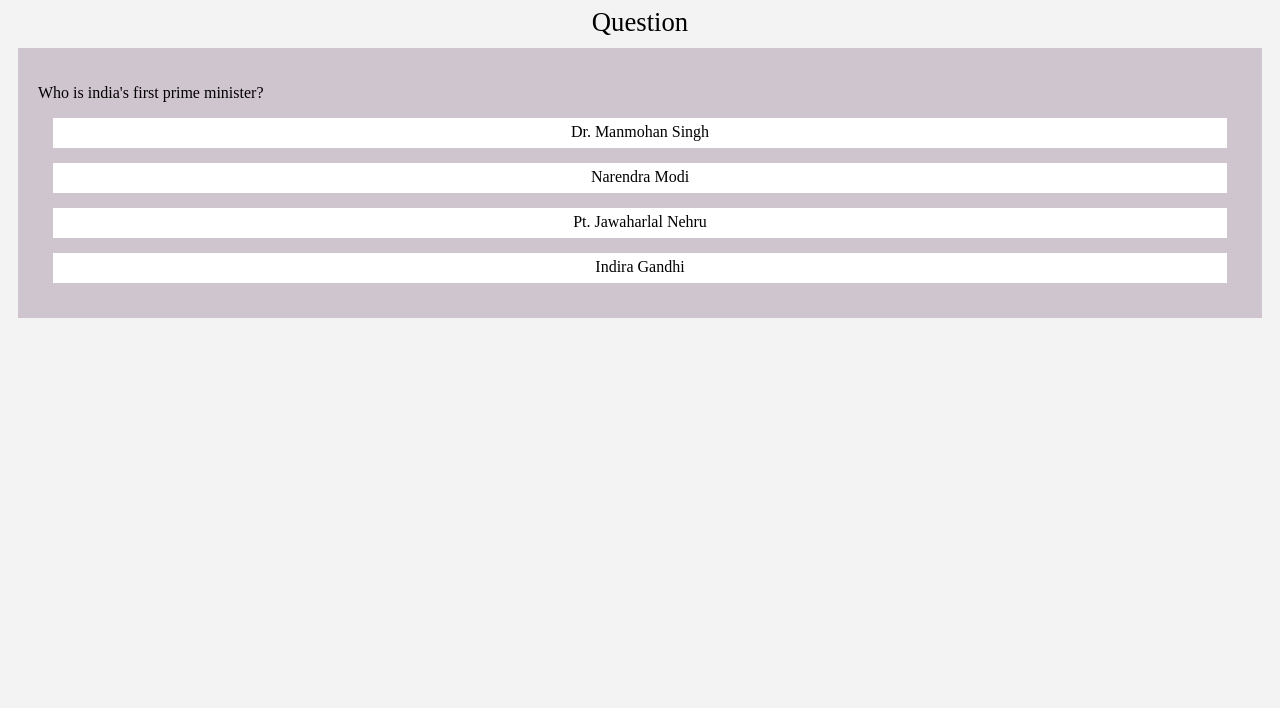
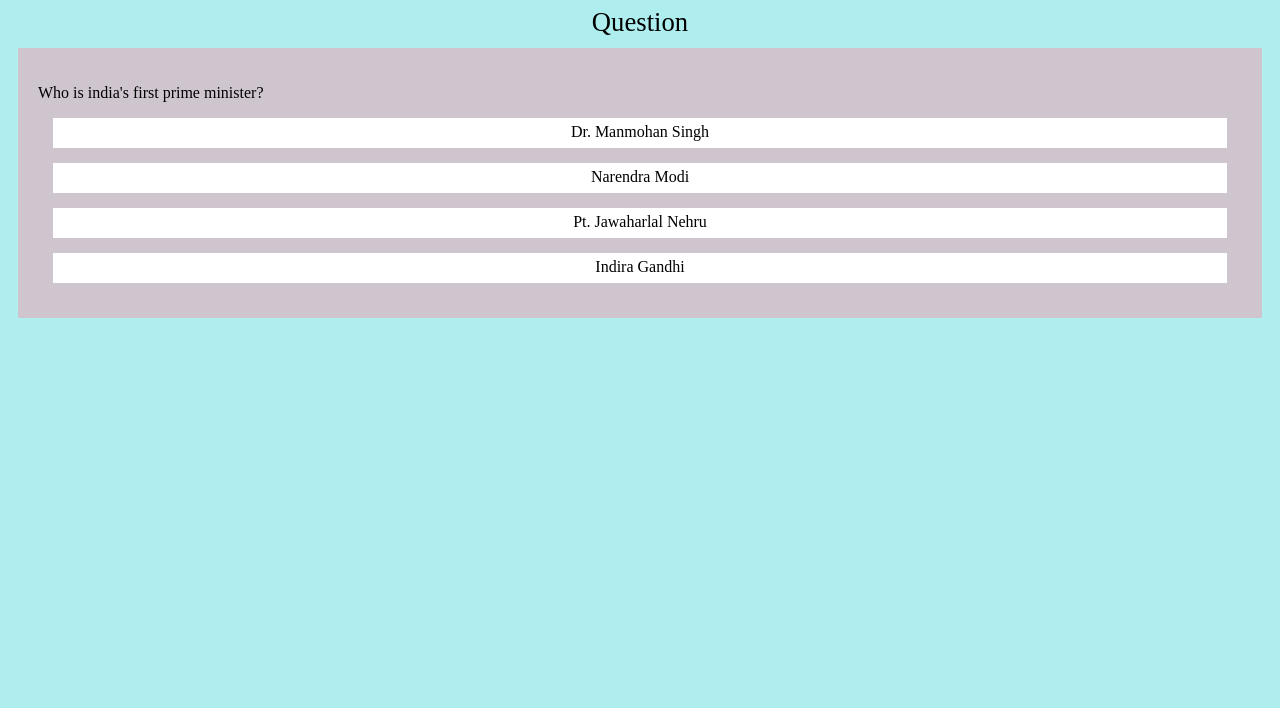
Before and after one commit to tanweer919/Snack-Time-Challenge, a plain HTML site: page index.html in a window 1280 px wide. Shown: the part 92-800 px from the top of the page. Drawn offline with Linux system fonts and the light colour scheme.

Commit message:
Change the background color of body

```diff
--- a/main.css
+++ b/main.css
@@ -1,5 +1,5 @@
 .body{
-background-color: rgb(243,243,243);
+background-color: rgb(175,238,238);
 }
 #heading{
 font-size: 24pt;
```
